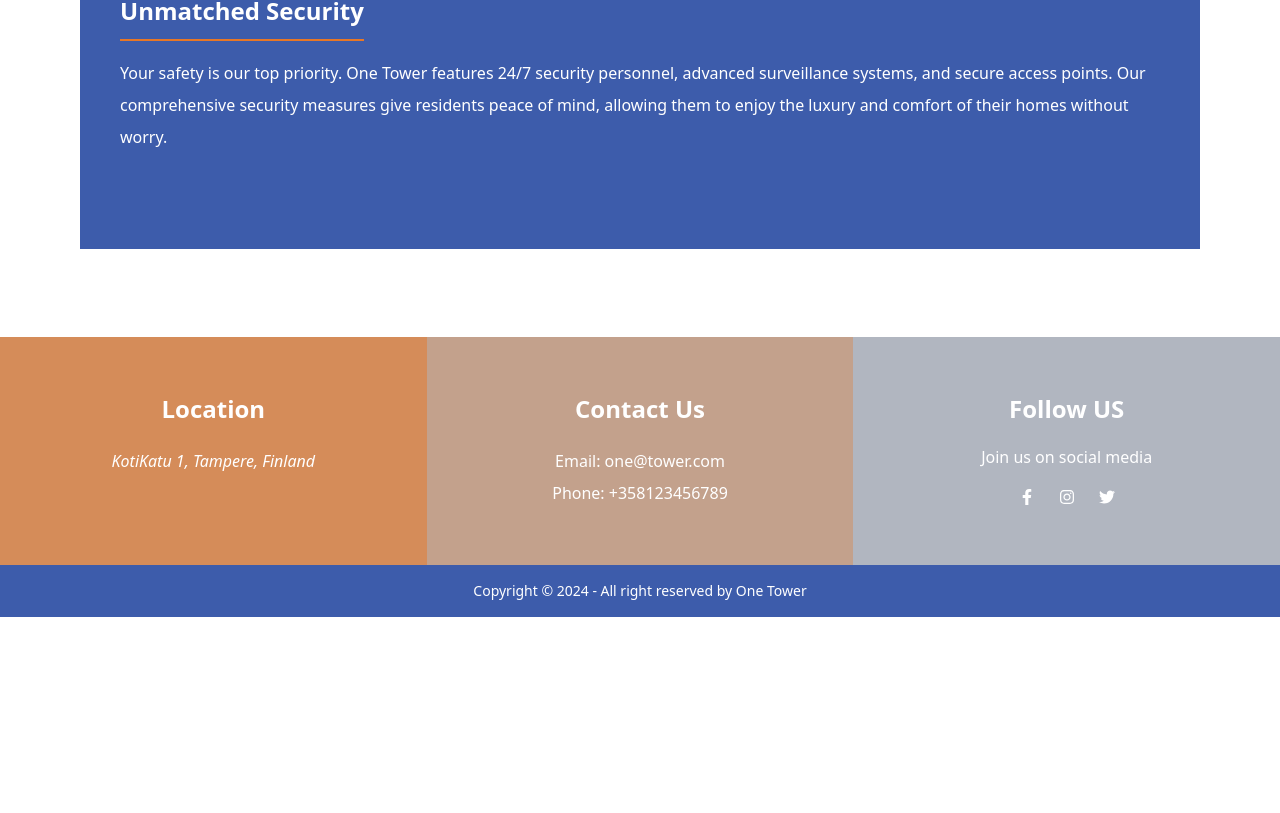
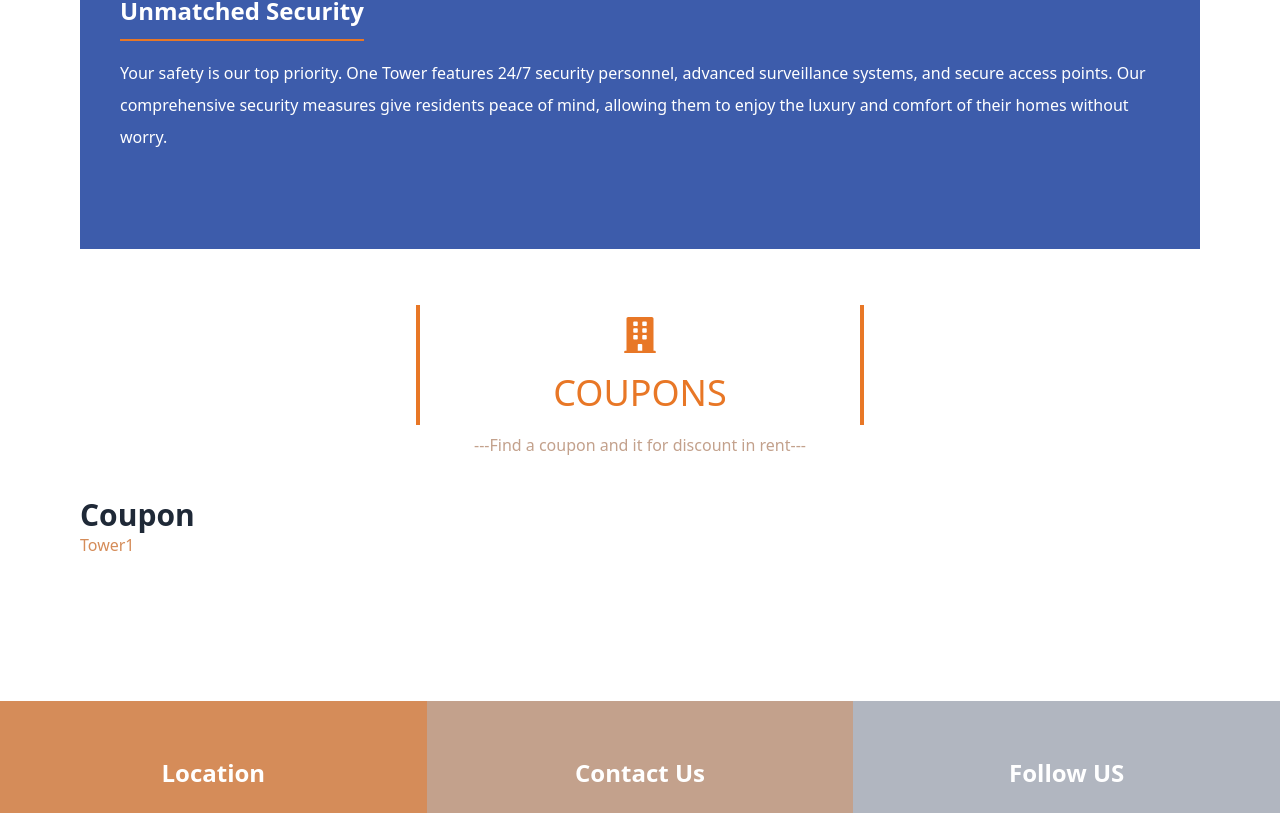
Before and after one commit to maasajal/one-tower-client, a React (Vite) app: page / in a window 1280 px wide. Shown: the part 1741-2554 px from the top of the page. Before the commit the page ends 2358 px from the top, so only its background shows below. Built offline with nearby package versions, Linux system fonts and the light colour scheme.

Commit message:
simple coupon section added

```diff
--- a/src/components/SectionTitle.jsx
+++ b/src/components/SectionTitle.jsx
@@ -3,7 +3,7 @@ import { FaBuilding } from "react-icons/fa";
 const SectionTitle = ({ title, subTitle }) => {
   return (
     <div className="max-w-md mx-auto text-center pb-10 space-y-2">
-      <h2 className="text-4xl text-[#e87726] uppercase py-3 border-x-4 flex flex-col items-center gap-5">
+      <h2 className="text-4xl text-[#e87726] uppercase py-3 border-x-4 border-[#e87726] flex flex-col items-center gap-5">
         <FaBuilding />
         {title}{" "}
       </h2>
--- /dev/null
+++ b/src/pages/Home/Coupons/Coupons.jsx
@@ -0,0 +1,17 @@
+import SectionTitle from "../../../components/SectionTitle";
+
+const Coupons = () => {
+  return (
+    <div className="py-14">
+      <SectionTitle
+        title="Coupons"
+        subTitle="Find a coupon and it for discount in rent"
+      />
+      <div>
+        <h3 className="text-3xl font-semibold">Coupon</h3>
+        <p className="text-[#d58c59]">Tower1</p>
+      </div>
+    </div>
+  );
+};
+export default Coupons;
--- a/src/pages/Home/Home.jsx
+++ b/src/pages/Home/Home.jsx
@@ -1,5 +1,6 @@
 import AboutTheBuilding from "./AboutTheBuilding/AboutTheBuilding";
 import Banner from "./Banner/Banner";
+import Coupons from "./Coupons/Coupons";
 
 const Home = () => {
   return (
@@ -7,6 +8,7 @@ const Home = () => {
       <Banner />
       <div className="max-w-6xl mx-auto px-2 md:px-4 py-12">
         <AboutTheBuilding />
+        <Coupons />
       </div>
     </>
   );
```
